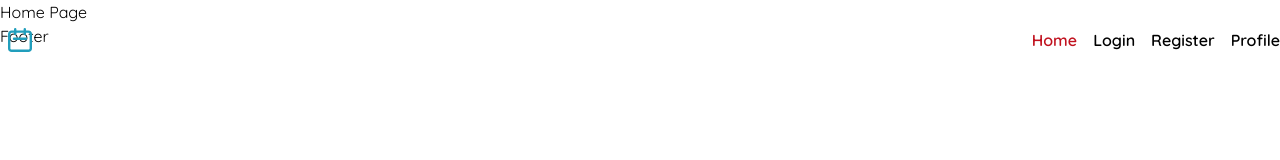
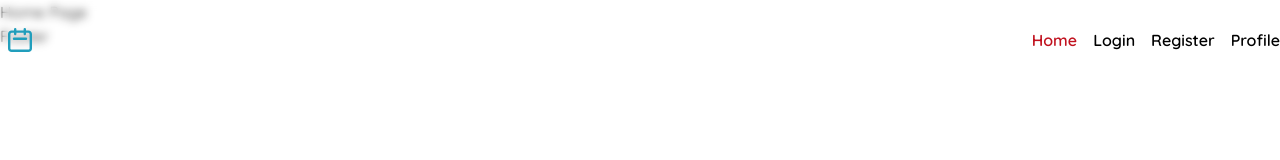
Before and after one commit to Kopalmuhamad/airbnb, a Next.js app: page / in a window 1280 px wide. Shown: the top 160 px of the page. Built offline with nearby package versions, Linux system fonts and the light colour scheme.

Commit message:
issues: tambahan efek blue dan sedikit transparan pada navbar

```diff
--- a/src/components/navbar/index.tsx
+++ b/src/components/navbar/index.tsx
@@ -31,7 +31,7 @@ const Navbar = () => {
   return (
     <header
       className={`z-50 w-full h-[80px] fixed top-0 left-0 transition-colors ${
-        isScrolled ? "bg-accent-primary" : "bg-transparent"
+        isScrolled ? "bg-accent-primary" : "bg-white bg-opacity-10 backdrop-blur-sm"
       }`}
     >
       <div className="container h-full mx-auto flex items-center justify-between">
```
